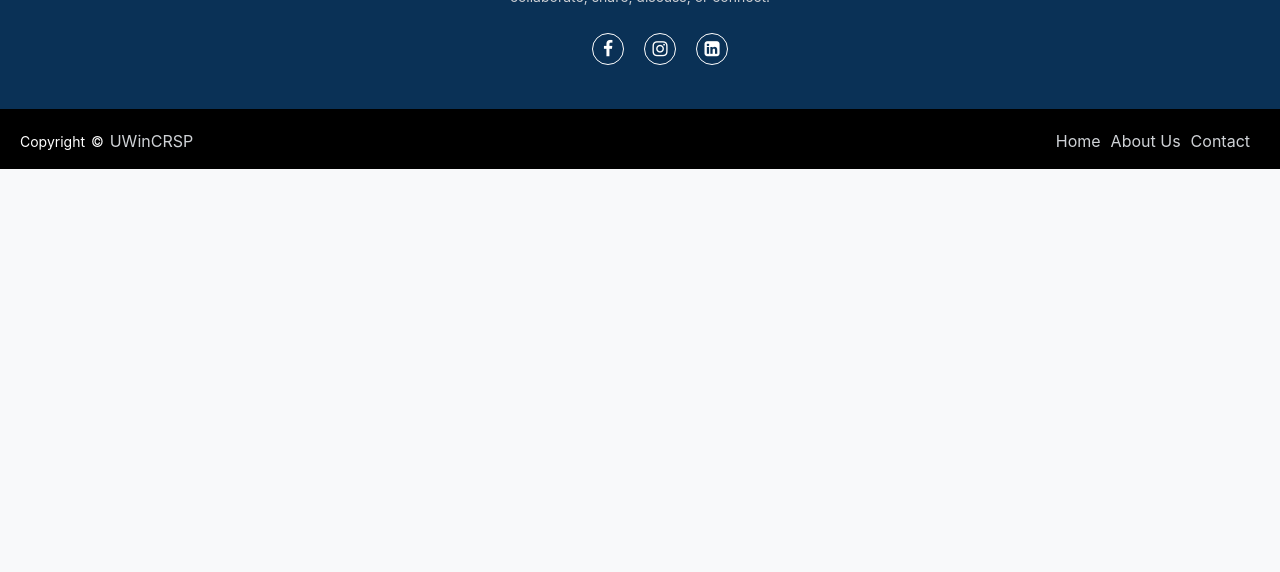
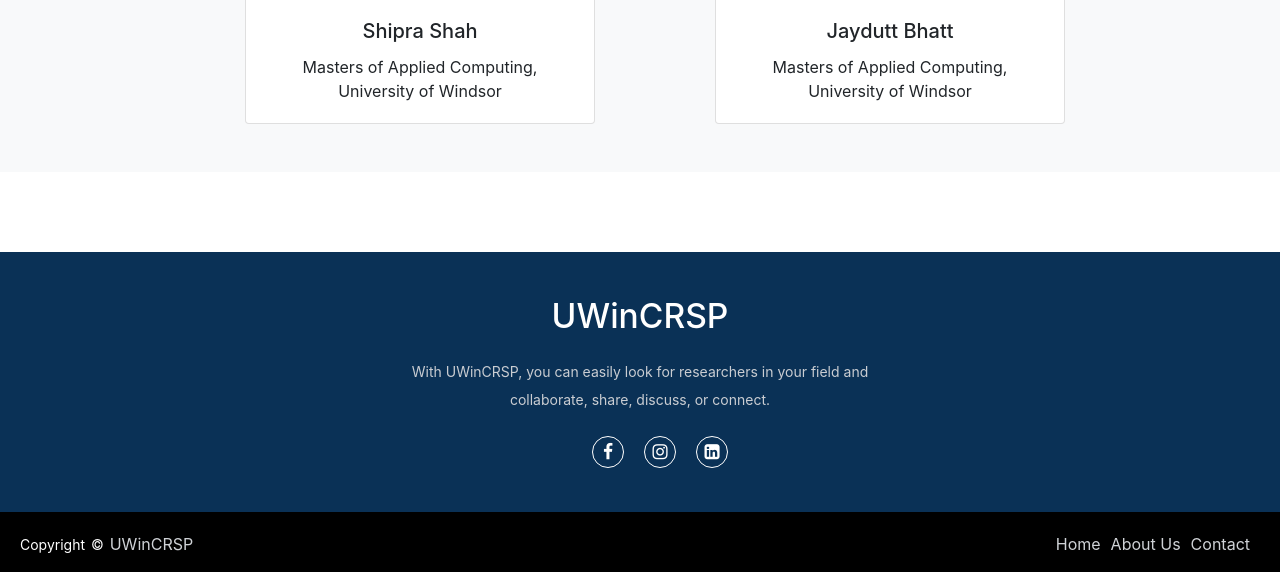
Before and after one commit to jayduttbhatt1999/CRSP, a Django app: page /aboutUs/ in a window 1280 px wide. Shown: the part 1737-2309 px from the top of the page. Before the commit the page ends 1906 px from the top, so only its background shows below. Run offline with Django 4.2, Linux system fonts and the light colour scheme; some libraries are stand-ins or nearby versions.

Commit message:
modifications to about us page

```diff
--- a/accounts/templates/aboutUs.html
+++ b/accounts/templates/aboutUs.html
@@ -37,28 +37,47 @@
       <div class="row d-flex align-items-center">
         <div class="col-md-4">
           <div class="card about">
-            <img src="https://media.licdn.com/dms/image/D5603AQEbEE1JaM9K_w/profile-displayphoto-shrink_800_800/0/1664916154962?e=1683763200&v=beta&t=pWauu0hZROod4UoXTjsRXHs1h2V09wn3wKjmv7OTZRI" alt="Team Member Image" class="card-img-top">
+            <img src="https://media.licdn.com/dms/image/D5603AQEbEE1JaM9K_w/profile-displayphoto-shrink_400_400/0/1664916154962?e=1692835200&v=beta&t=tooSyfm33ufprLZ5zbgLWjGS5tDmkBKehVdSXHm7iug" alt="Team Member Image" class="card-img-top">
             <div class="card-body">
-              <h5 class="card-title" >Keneel Shah</h5>
-              <p class="card-text">Masters of Applied Computing, University of Windsor</p>
+              <h5 class="card-title text-center" >Keneel Shah</h5>
+              <p class="card-text text-center">Masters of Applied Computing, University of Windsor</p>
             </div>
           </div>
         </div>
         <div class="col-md-4">
           <div class="card about">
-            <img src="https://media.licdn.com/dms/image/C4E03AQFa75smXtHkcQ/profile-displayphoto-shrink_800_800/0/1622382343851?e=1683763200&v=beta&t=dA_PxcY99AO0mAps1V-6SMvXr7m8Zeg5ovMJL-XRaD8" alt="Team Member Image" class="card-img-top">
+            <img src="https://media.licdn.com/dms/image/C4E03AQFa75smXtHkcQ/profile-displayphoto-shrink_400_400/0/1622382343851?e=1692835200&v=beta&t=J2JWJxojoXpqleI8hTACJhsEJpOvOWycHVxwWSJ7SOQ" alt="Team Member Image" class="card-img-top">
             <div class="card-body">
-              <h5 class="card-title">Siddhant Yadav</h5>
-              <p class="card-text">Masters of Applied Computing, University of Windsor</p>
+              <h5 class="card-title text-center">Siddhant Yadav</h5>
+              <p class="card-text text-center">Masters of Applied Computing, University of Windsor</p>
             </div>
           </div>
         </div>
         <div class="col-md-4">
             <div class="card about">
-              <img src="https://media.licdn.com/dms/image/D5603AQG-V_8N79iPIA/profile-displayphoto-shrink_800_800/0/1676576701913?e=2147483647&v=beta&t=--ETdFoDAlE8AsdS2nU2CsPXiXFC3PchImQ0f7WUmiI" alt="Team Member Image" class="card-img-top">
+              <img src="https://media.licdn.com/dms/image/D5635AQHDritMmhmefQ/profile-framedphoto-shrink_400_400/0/1685939475925?e=1688054400&v=beta&t=IScRbw-vF9-jPusyVBXWiBEBBXH27fThdkngSJSIrWc" alt="Team Member Image" class="card-img-top">
               <div class="card-body">
-                <h5 class="card-title" id="varnita">Varnita Sharma</h5>
-                <p class="card-text">Masters of Applied Computing, University of Windsor</p>              </div>
+                <h5 class="card-title text-center" id="varnita">Varnita Sharma</h5>
+                <p class="card-text text-center">Masters of Applied Computing, University of Windsor</p>
+              </div>
+            </div>
+          </div>
+          <div class="col-md-4 mt-3 ml-160" style="margin-left: 160px">
+            <div class="card about">
+              <img src="https://media.licdn.com/dms/image/D5635AQEEoVo7tKpFPg/profile-framedphoto-shrink_400_400/0/1669762844959?e=1688054400&v=beta&t=IRTloqi-i3Ct8S878G-hjOO2tRyW2WKaBRmbsUHjxRQ" alt="Team Member Image" class="card-img-top">
+              <div class="card-body">
+                <h5 class="card-title text-center" id="shipra">Shipra Shah</h5>
+                <p class="card-text text-center">Masters of Applied Computing, University of Windsor</p>
+              </div>
+            </div>
+          </div>
+          <div class="col-md-4 ml-90 mt-3" style="margin-left: 90px">
+            <div class="card about">
+              <img src="https://media.licdn.com/dms/image/D5635AQEO1NH8jcxf-g/profile-framedphoto-shrink_400_400/0/1672959724096?e=1688054400&v=beta&t=xQMoIMeePBNhQrpEL1KFQdoJ84F5anp3ldI5KwE-k4w" alt="Team Member Image" class="card-img-top">
+              <div class="card-body">
+                <h5 class="card-title text-center" id="jaydutt">Jaydutt Bhatt</h5>
+                <p class="card-text text-center">Masters of Applied Computing, University of Windsor</p>
+              </div>
             </div>
           </div>
         </div>
--- a/accounts/urls.py
+++ b/accounts/urls.py
@@ -30,7 +30,6 @@ urlpatterns = [
     path('logout/', views.logout_view, name='logout_'),
     path('logout', views.logout_view, name='logout'),
 
-
     path('profile/<str:username>',views.profile_view, name='profile'), #without/
     path('profile/<str:username>/',views.profile_view, name='profile_'), #with/
 
```
